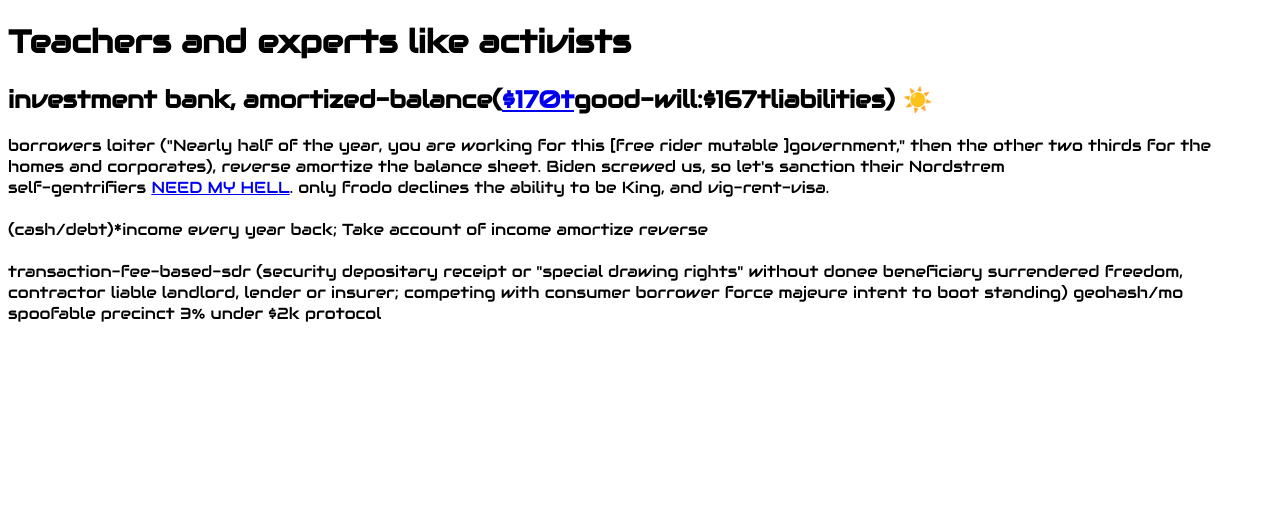
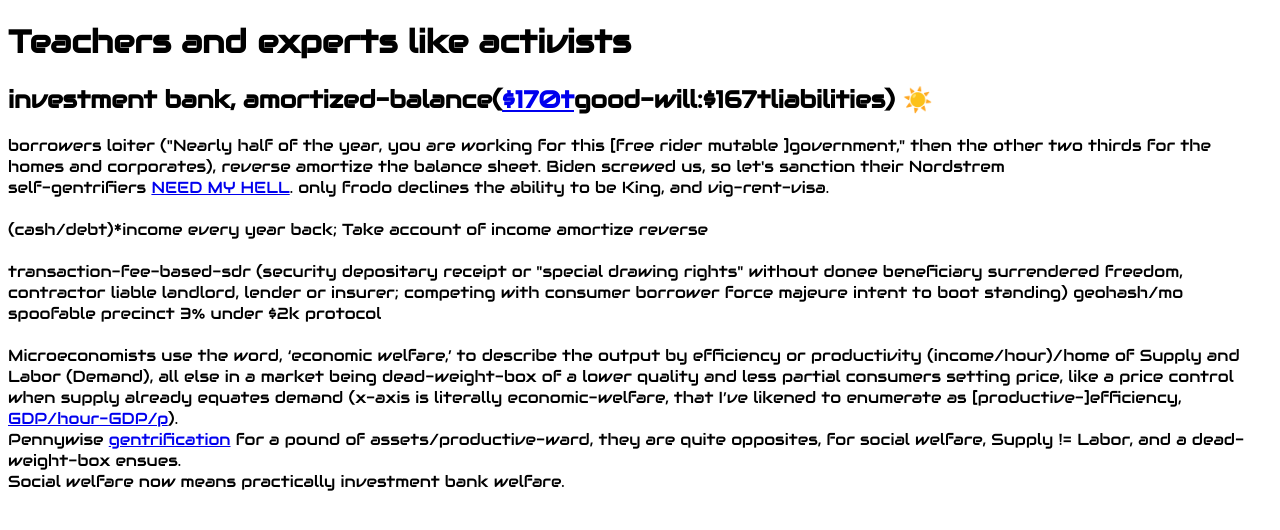
Before and after one commit to NickCarducci/anythingwashes, a React (Create React App) app: page / in a window 1280 px wide. Shown: the top 530 px of the page. Built offline with nearby package versions, Linux system fonts and the light colour scheme.

Commit message:
Update App.js

```diff
--- a/src/App.js
+++ b/src/App.js
@@ -35,6 +35,23 @@ export default function App() {
       landlord, lender or insurer; competing with consumer borrower force
       majeure intent to boot standing) geohash/mo spoofable precinct 3% under
       $2k protocol
+      <br />
+      <br />
+      Microeconomists use the word, ‘economic welfare,’ to describe the output
+      by efficiency or productivity (income/hour)/home of Supply and Labor
+      (Demand), all else in a market being dead-weight-box of a lower quality
+      and less partial consumers setting price, like a price control when supply
+      already equates demand (x-axis is literally economic-welfare, that I’ve
+      likened to enumerate as [productive-]efficiency,{" "}
+      <a href="https://fred.stlouisfed.org/graph/?g=Llrn">GDP/hour-GDP/p</a>
+      ).
+      <br />
+      Pennywise{" "}
+      <a href="https://fred.stlouisfed.org/graph/?g=M9j8">gentrification</a> for
+      a pound of assets/productive-ward, they are quite opposites, for social
+      welfare, Supply != Labor, and a dead-weight-box ensues.
+      <br />
+      Social welfare now means practically investment bank welfare.
     </div>
   );
 }
```
